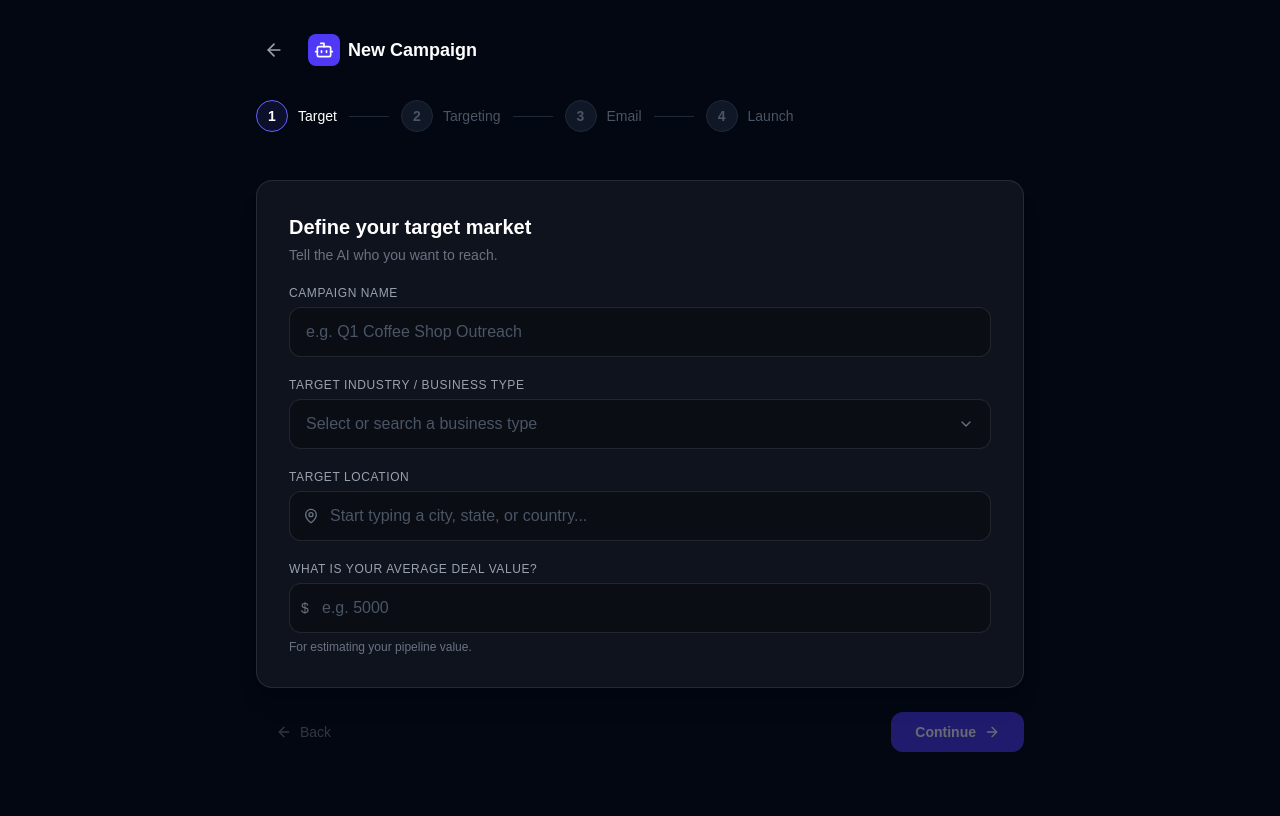
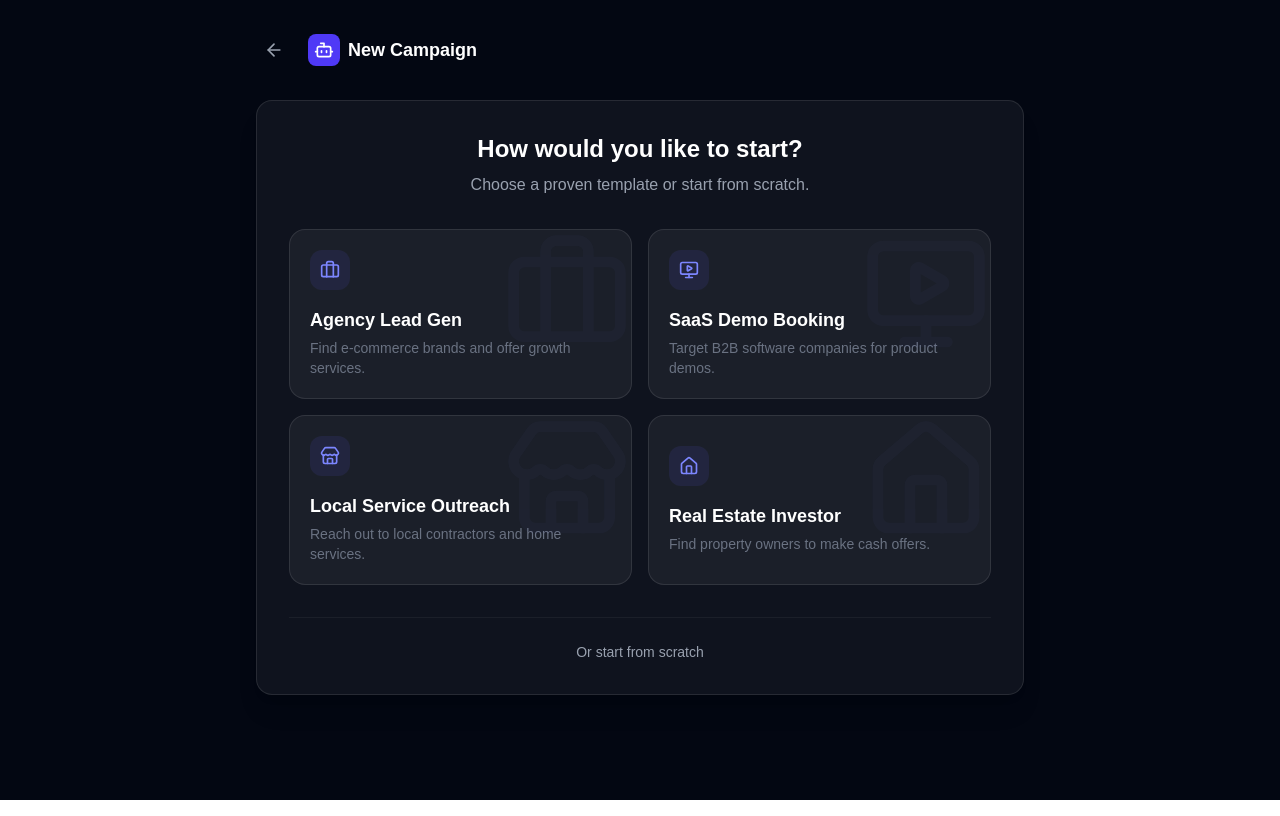
Before and after one commit to ayodele-dest/ai-sales-agent, a Next.js app in the folder ai-sales-agent/: page /campaigns/new in a window 1280 px wide. Built offline with nearby package versions, Linux system fonts and the light colour scheme.

Commit message:
Add Start from Template option before campaign creation

```diff
--- a/ai-sales-agent/app/campaigns/new/page.tsx
+++ b/ai-sales-agent/app/campaigns/new/page.tsx
@@ -5,7 +5,7 @@ import { useRouter } from 'next/navigation';
 import { motion, AnimatePresence } from 'framer-motion';
 import {
     ArrowLeft, ArrowRight, Bot, Check, Loader2, Target, Mail,
-    Rocket, Sparkles, SlidersHorizontal
+    Rocket, Sparkles, SlidersHorizontal, Briefcase, MonitorPlay, Store, Home
 } from 'lucide-react';
 import Link from 'next/link';
 import { BusinessTypeSelect } from '@/components/ui/BusinessTypeSelect';
@@ -15,7 +15,7 @@ import type {
     HasWebsite, OperatingHours, Targeting
 } from '@/types';
 
-type Step = 1 | 2 | 3 | 4;
+type Step = 0 | 1 | 2 | 3 | 4;
 
 interface WizardData {
     name: string;
@@ -53,9 +53,52 @@ Would you be open to a quick 10-minute chat this week?
 Best,
 [YOUR NAME]`;
 
+const TEMPLATES = [
+    {
+        id: 'agency', title: 'Agency Lead Gen', icon: Briefcase,
+        description: 'Find e-commerce brands and offer growth services.',
+        data: {
+            industry: 'E-commerce Brands',
+            targeting: { ...DEFAULT_TARGETING, businessSize: 'small' as BusinessSize, revenueRange: '250k_1m' as RevenueRange },
+            subject: 'Quick question about your ad strategy',
+            body: 'Hi {{contactName}},\n\nI noticed {{companyName}} is running some interesting ads.\n\nWe help e-com brands scale. Let\'s chat!'
+        }
+    },
+    {
+        id: 'saas', title: 'SaaS Demo Booking', icon: MonitorPlay,
+        description: 'Target B2B software companies for product demos.',
+        data: {
+            industry: 'B2B Software',
+            targeting: { ...DEFAULT_TARGETING, decisionMakerTitle: 'ceo_director' as DecisionMakerTitle },
+            subject: 'Improve retention for {{companyName}}',
+            body: 'Hey {{contactName}},\n\nSaw you guys are growing fast. We help SaaS cos cut churn by 20%.\n\nOpen to a quick demo?'
+        }
+    },
+    {
+        id: 'local', title: 'Local Service Outreach', icon: Store,
+        description: 'Reach out to local contractors and home services.',
+        data: {
+            industry: 'Home Services',
+            targeting: { ...DEFAULT_TARGETING, businessSize: 'small' as BusinessSize },
+            subject: 'More leads for {{companyName}}',
+            body: 'Hi {{contactName}},\n\nI help local contractors get 5-10 extra jobs a month.\n\nCan I send over a quick case study?'
+        }
+    },
+    {
+        id: 'realestate', title: 'Real Estate Investor', icon: Home,
+        description: 'Find property owners to make cash offers.',
+        data: {
+            industry: 'Property Owners',
+            targeting: { ...DEFAULT_TARGETING, companyAge: 'established' as CompanyAge },
+            subject: 'Offer for your property',
+            body: 'Hi {{contactName}},\n\nI\'m a local investor looking to buy properties in your area. Are you open to a cash offer for {{companyName}}?'
+        }
+    }
+];
+
 export default function NewCampaignPage() {
     const router = useRouter();
-    const [step, setStep] = useState<Step>(1);
+    const [step, setStep] = useState<Step>(0);
     const [emailTab, setEmailTab] = useState<'strategy' | 'ai-draft' | 'advanced'>('strategy');
     const [loading, setLoading] = useState(false);
     const [error, setError] = useState('');
@@ -134,6 +177,7 @@ export default function NewCampaignPage() {
                 </div>
 
                 {/* Step Indicator */}
+                {step > 0 && (
                     <div className="flex items-center gap-3 mb-10 overflow-x-auto pb-2">
                         {steps.map((s, i) => (
                             <div key={s.num} className="flex items-center gap-3 shrink-0">
@@ -152,10 +196,50 @@ export default function NewCampaignPage() {
                             </div>
                         ))}
                     </div>
+                )}
 
                 {/* Step Content */}
                 <div className="bg-white/5 border border-white/10 rounded-2xl p-8 shadow-xl min-h-[420px]">
                     <AnimatePresence mode="wait">
+
+                        {/* STEP 0 — Templates */}
+                        {step === 0 && (
+                            <motion.div key="step0" initial={{ opacity: 0, scale: 0.95 }} animate={{ opacity: 1, scale: 1 }} exit={{ opacity: 0, scale: 1.05 }} className="space-y-6">
+                                <div className="text-center mb-8">
+                                    <h2 className="text-2xl font-bold mb-2">How would you like to start?</h2>
+                                    <p className="text-gray-400">Choose a proven template or start from scratch.</p>
+                                </div>
+                                <div className="grid grid-cols-1 sm:grid-cols-2 gap-4">
+                                    {TEMPLATES.map(t => (
+                                        <button
+                                            key={t.id}
+                                            onClick={() => {
+                                                setData(prev => ({ ...prev, ...t.data }));
+                                                setStep(1);
+                                            }}
+                                            className="bg-white/5 border border-white/10 hover:border-indigo-500/50 hover:bg-white/10 p-5 rounded-2xl text-left transition-all group relative overflow-hidden"
+                                        >
+                                            <div className="absolute -top-4 -right-4 p-4 opacity-[0.03] group-hover:opacity-[0.08] transition-opacity">
+                                                <t.icon className="w-32 h-32 text-indigo-400" />
+                                            </div>
+                                            <div className="p-2.5 bg-indigo-500/10 w-fit rounded-xl mb-4 text-indigo-400">
+                                                <t.icon className="w-5 h-5" />
+                                            </div>
+                                            <h3 className="font-bold text-lg mb-1">{t.title}</h3>
+                                            <p className="text-sm text-gray-500">{t.description}</p>
+                                        </button>
+                                    ))}
+                                </div>
+                                <div className="mt-8 pt-6 border-t border-white/5 flex justify-center">
+                                    <button
+                                        onClick={() => setStep(1)}
+                                        className="text-gray-400 hover:text-white text-sm font-medium hover:underline underline-offset-4 decoration-white/20 hover:decoration-white transition-all focus:outline-none"
+                                    >
+                                        Or start from scratch
+                                    </button>
+                                </div>
+                            </motion.div>
+                        )}
 
                         {/* STEP 1 — Basics */}
                         {step === 1 && (
@@ -475,7 +559,7 @@ export default function NewCampaignPage() {
                 </div>
 
                 {/* Navigation Buttons */}
-                {step < 4 && (
+                {step > 0 && step < 4 && (
                     <div className="flex justify-between mt-6">
                         <button
                             onClick={() => setStep(prev => (prev - 1) as Step)}
```
Lines whose indentation alone changed are shown as unchanged.
